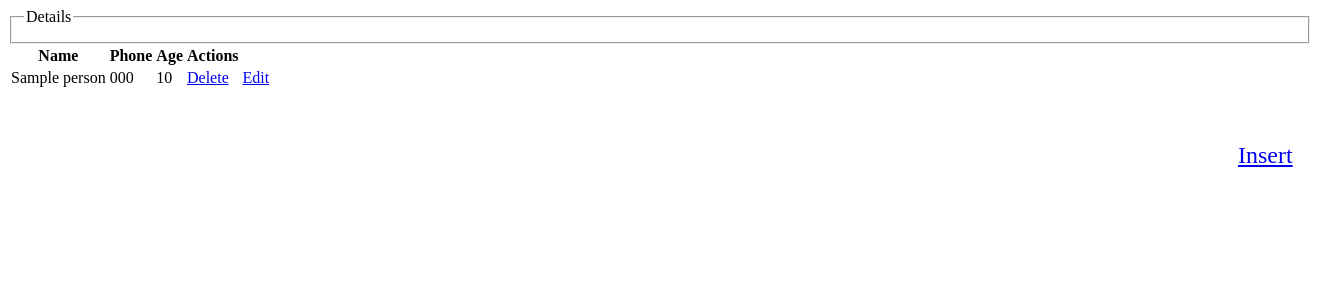
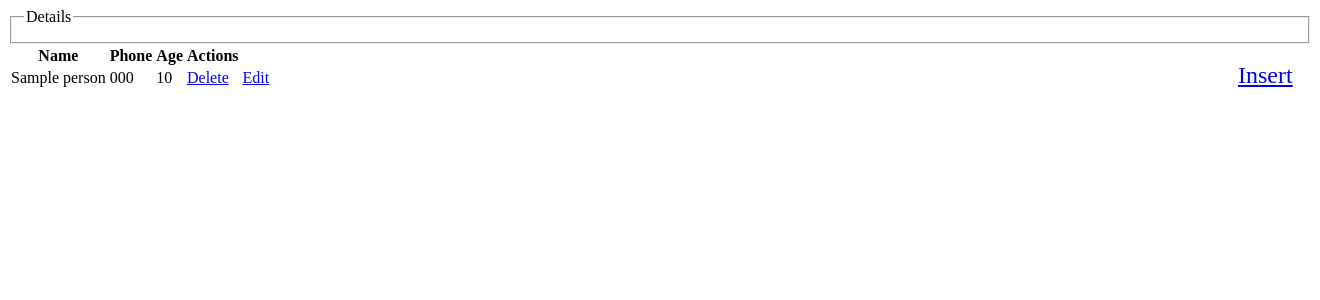
Before and after one commit to cerebro1/Data_Project, a Django app: page / in a window 1320 px wide. Shown: the top 300 px of the page. Run offline with Django 3.2, Linux system fonts and the light colour scheme; tables that the repository leaves empty hold one stand-in row (values such as "Sample post").

Commit message:
Update index.html

```diff
--- a/templates/index.html
+++ b/templates/index.html
@@ -9,7 +9,7 @@
 </head>
 <div style="position: relative; left: 0; top: 0;">
     <h1 style="position: absolute; top:70px; left: 400px"></h1>
-        <p style="position: absolute; top:110px; left: 1230px; font-size:150%; color: black "><a href="/insert">Insert</a></p>
+        <p style="position: absolute; top:30px; left: 1230px; font-size:150%; color: black "><a href="/insert">Insert</a></p>
 </div>
     <div>
         {% if people %}
```
